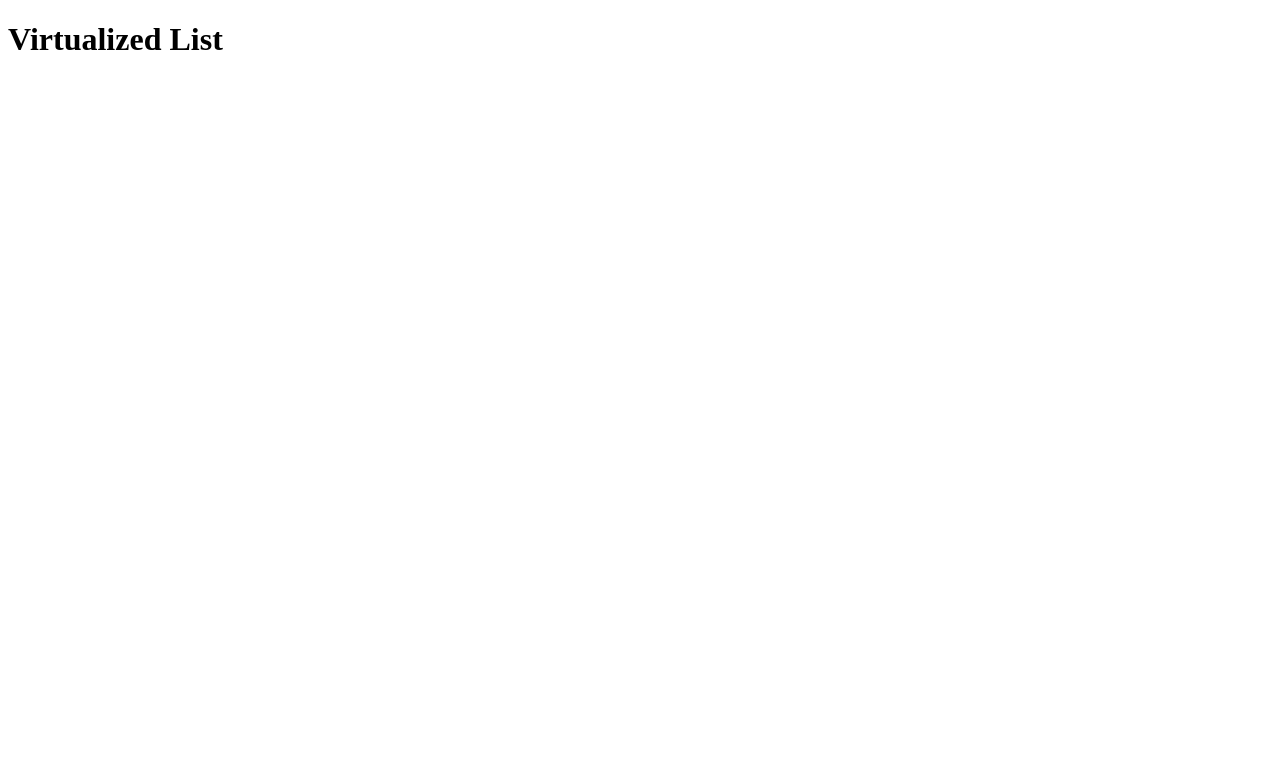
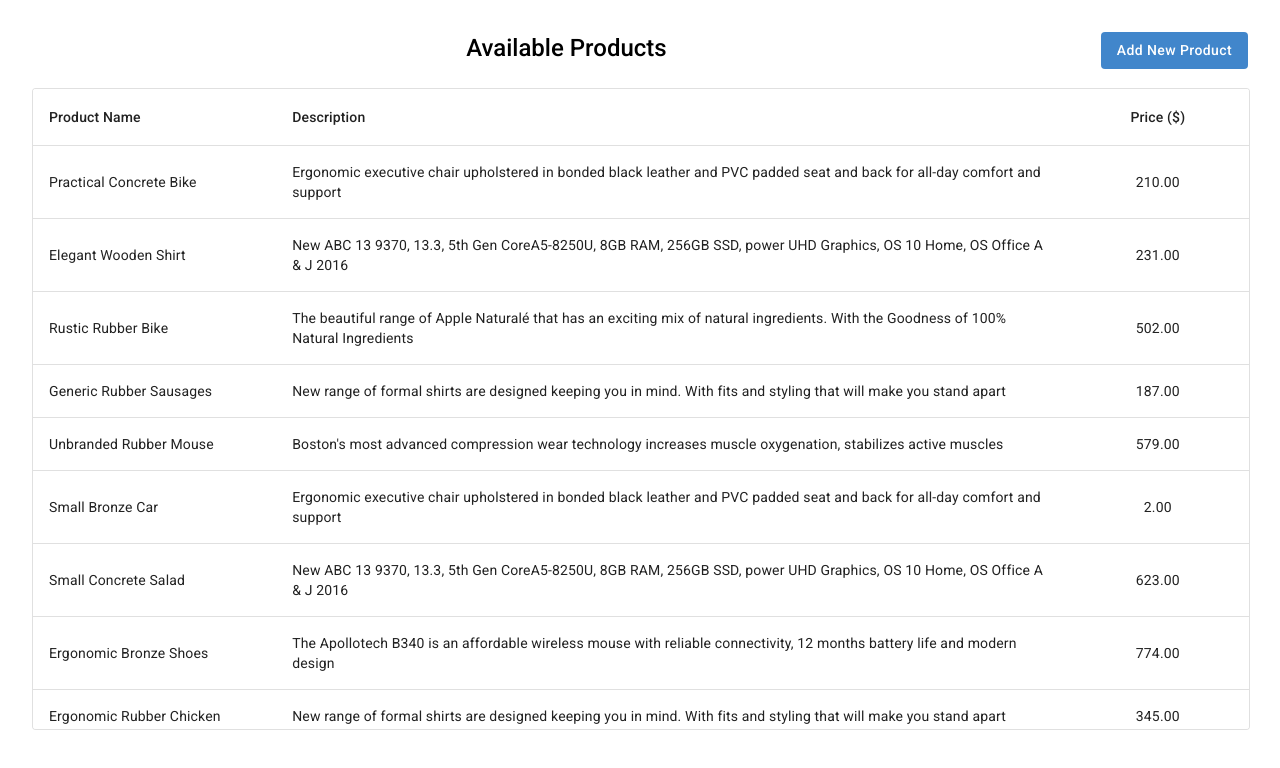
Before and after one commit to richyosano/deep-opinion-coding-challenge, a React (Vite) app: page / in a window 1280 px wide. Shown: the top 768 px of the page. Built offline with nearby package versions, Linux system fonts and the light colour scheme.

Commit message:
UI layout + functionality to add new row

```diff
--- a/index.html
+++ b/index.html
@@ -2,9 +2,13 @@
 <html lang="en">
 	<head>
 		<meta charset="UTF-8" />
-    <link rel="icon" type="image/svg+xml" href="/vite.svg" />
+		<link
+			rel="stylesheet"
+			href="https://fonts.googleapis.com/css?family=Roboto:300,400,500,700&display=swap"
+		/>
+
 		<meta name="viewport" content="width=device-width, initial-scale=1.0" />
-    <title>Vite + React + TS</title>
+		<title>Deep Opininion Coding Challenge</title>
 	</head>
 	<body>
 		<div id="root"></div>
--- a/package.json
+++ b/package.json
@@ -9,10 +9,14 @@
     "preview": "vite preview"
   },
   "dependencies": {
+    "@emotion/react": "^11.10.4",
+    "@emotion/styled": "^11.10.4",
+    "@mui/material": "^5.10.9",
     "react": "^18.2.0",
     "react-dom": "^18.2.0"
   },
   "devDependencies": {
+    "@faker-js/faker": "^7.5.0",
     "@types/react": "^18.0.17",
     "@types/react-dom": "^18.0.6",
     "@vitejs/plugin-react": "^2.1.0",
--- a/src/App.tsx
+++ b/src/App.tsx
@@ -1,5 +1,107 @@
+import { useEffect, useState } from 'react';
+import Typography from '@mui/material/Typography';
+import Table from '@mui/material/Table';
+import TableBody from '@mui/material/TableBody';
+import TableCell from '@mui/material/TableCell';
+import TableContainer from '@mui/material/TableContainer';
+import TableHead from '@mui/material/TableHead';
+import TableRow from '@mui/material/TableRow';
+import Paper from '@mui/material/Paper';
+import Button from '@mui/material/Button';
+import { faker } from '@faker-js/faker';
+
+type Product = {
+	id: number;
+	name: string;
+	description: string;
+	price: string;
+};
+
 function App() {
-	return <h1>Virtualized List</h1>;
+	const [productsList, setProductsList] = useState<Product[]>([]);
+
+	useEffect(() => {
+		const randomProducts: Product[] = [...Array(10).keys()].map((key) => {
+			return {
+				id: key,
+				name: `${faker.commerce.productName()}`,
+				description: `${faker.commerce.productDescription()}`,
+				price: faker.commerce.price(),
+			};
+		});
+
+		setProductsList(randomProducts);
+	}, []);
+
+	const handleAddNewProduct = () => {
+		const newProduct: Product = {
+			id: productsList.length,
+			name: `${faker.commerce.productName()}`,
+			description: `${faker.commerce.productDescription()}`,
+			price: faker.commerce.price(),
+		};
+		setProductsList([...productsList, newProduct]);
+	};
+
+	return (
+		<div style={{ padding: 24 }}>
+			<div style={{ display: 'flex', textAlign: 'center' }}>
+				<Typography
+					variant='h5'
+					sx={{ marginBottom: 3, fontWeight: 500, flexGrow: 1 }}
+				>
+					Available Products
+				</Typography>
+				<Button
+					variant='contained'
+					disableElevation
+					sx={{
+						textTransform: 'capitalize',
+						height: 'fit-content',
+						borderRadius: 1,
+						backgroundColor: '#4186cb',
+					}}
+					onClick={handleAddNewProduct}
+				>
+					Add New Product
+				</Button>
+			</div>
+
+			<TableContainer
+				component={Paper}
+				variant='outlined'
+				sx={{ maxHeight: '80vh' }}
+			>
+				<Table sx={{ minWidth: 650 }} aria-label='virtualized table' stickyHeader>
+					<TableHead>
+						<TableRow>
+							<TableCell width={'20%'}>Product Name</TableCell>
+							<TableCell width={'65%'} align='left'>
+								Description
+							</TableCell>
+							<TableCell width={'15%'} align='center'>
+								Price&nbsp;($)
+							</TableCell>
+						</TableRow>
+					</TableHead>
+					<TableBody>
+						{productsList.map((product) => (
+							<TableRow
+								key={product.id}
+								sx={{ '&:last-child td, &:last-child th': { border: 0 } }}
+							>
+								<TableCell component='th' scope='row'>
+									{product.name}
+								</TableCell>
+								<TableCell align='left'>{product.description}</TableCell>
+								<TableCell align='center'>{product.price}</TableCell>
+							</TableRow>
+						))}
+					</TableBody>
+				</Table>
+			</TableContainer>
+		</div>
+	);
 }
 
 export default App;
```
Also changed, not shown: 1 other file (tests, documents, lock files or other folders). Lines whose indentation alone changed are shown as unchanged.
